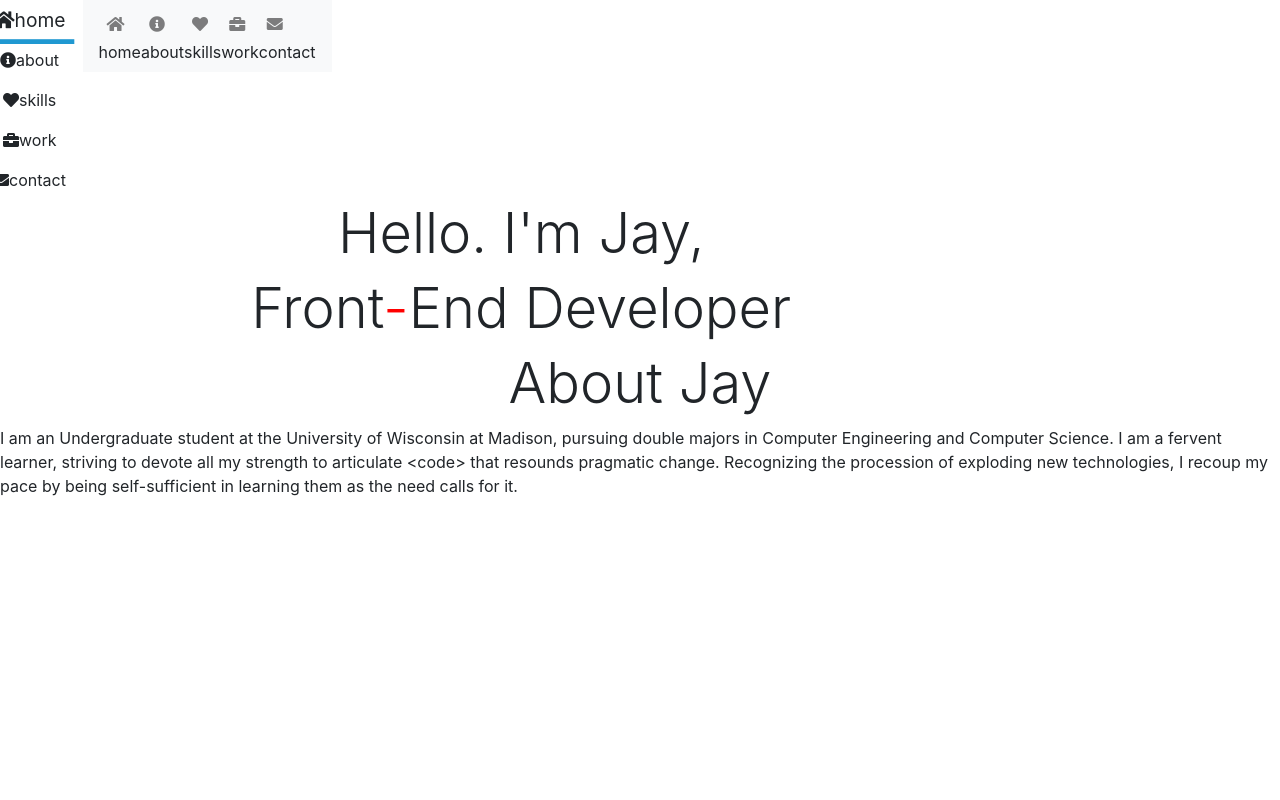
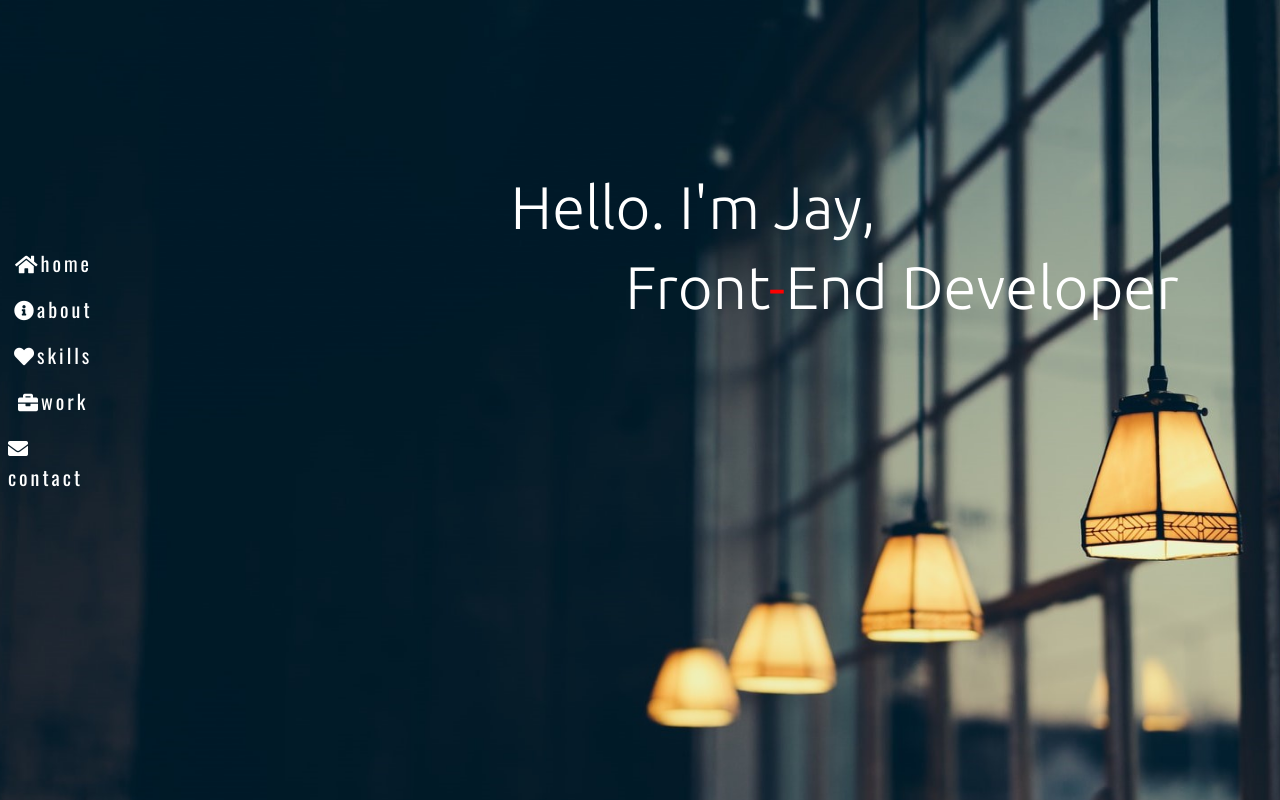
Before and after one commit to jpatel8886/portfolio, a plain HTML site: page index.html in a window 1280 px wide. Shown: the top 800 px of the page. Drawn offline with nearby package versions, Linux system fonts and the light colour scheme; a script that the page names is missing.

Commit message:
Update index.html

```diff
--- a/index.html
+++ b/index.html
@@ -23,7 +23,7 @@
 	<link href="https://cdnjs.cloudflare.com/ajax/libs/twitter-bootstrap/4.3.1/css/bootstrap.min.css" rel="stylesheet">
 
 	<!-- Custom CSS -->
-	<link rel="stylesheet" type="text/css" href="styles/main2.css">
+	<link rel="stylesheet" type="text/css" href="styles/main.css">
 
 	<!-- Hover Animations -->
 	<link rel="stylesheet" type="text/css" href="styles/hover-min.css">
```
